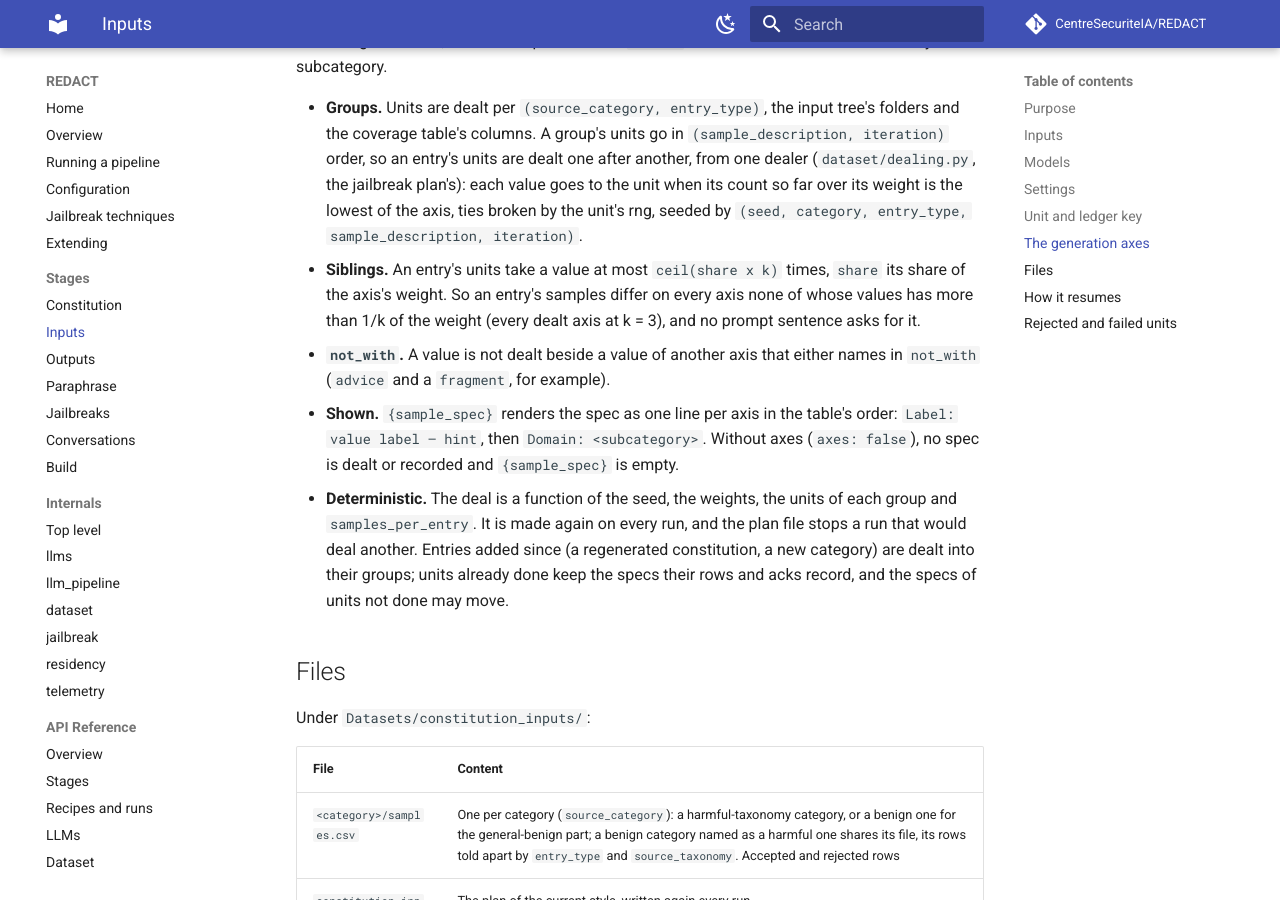
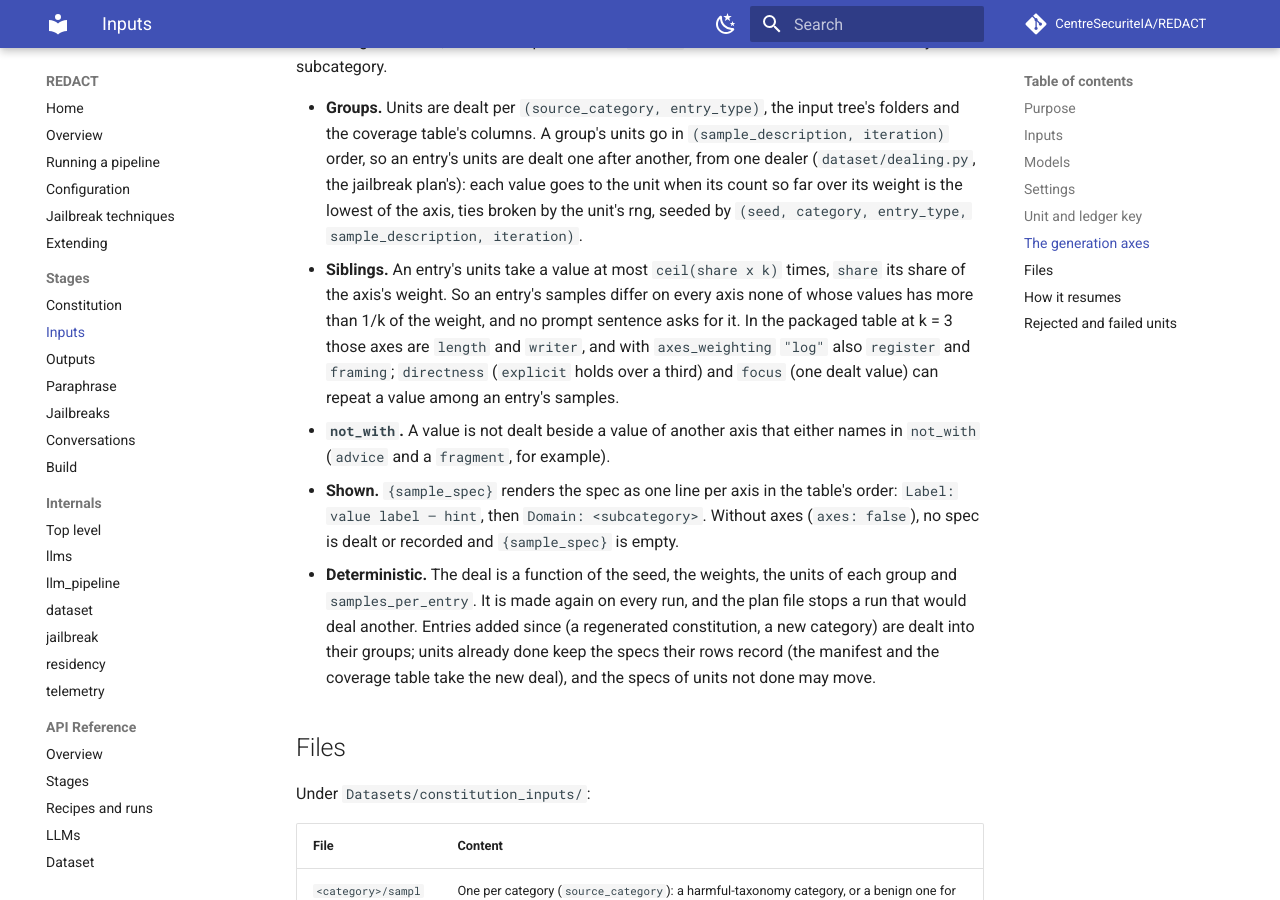
Before and after one commit to CentreSecuriteIA/REDACT, an MkDocs documentation site: the page built from docs/stages/inputs.md, in a window 1280 px wide and 900 px high, scrolled down 2456 px. Built offline with MkDocs 1.6.1 and Material for MkDocs 9.7.7, drawn with Linux system fonts in a browser that asks for light colours; comment, search, counter and statistics services are not loaded; some of the changed text lies outside the part shown.

Commit message:
Sync the stage pages with the code
inputs: only length and writer differ among an entry's samples at the table's
weights (register and framing too under log weighting); a resume re-deals the
manifest and coverage specs, not the saved rows'; the check reply is read by
its first word. outputs: the response axes are length, format and register.
constitution: the general_benign prompt has no group_tag placeholder (the call
passes it for source_group_tag). paraphrase: the stand-in loads at FP8.
build: a row whose sample_id an earlier part wrote is left out, and
dataset_type follows the first part's columns.

Co-Authored-By: Claude Sonnet 5.5 <noreply@anthropic.com>

```diff
--- a/docs/stages/inputs.md
+++ b/docs/stages/inputs.md
@@ -102,8 +102,11 @@ subcategory.
   `(seed, category, entry_type, sample_description, iteration)`.
 - **Siblings.** An entry's units take a value at most `ceil(share x k)`
   times, `share` its share of the axis's weight. So an entry's samples
-  differ on every axis none of whose values has more than 1/k of the weight
-  (every dealt axis at k = 3), and no prompt sentence asks for it.
+  differ on every axis none of whose values has more than 1/k of the weight,
+  and no prompt sentence asks for it. In the packaged table at k = 3 those
+  axes are `length` and `writer`, and with `axes_weighting` `"log"` also
+  `register` and `framing`; `directness` (`explicit` holds over a third) and
+  `focus` (one dealt value) can repeat a value among an entry's samples.
 - **`not_with`.** A value is not dealt beside a value of another axis that
   either names in `not_with` (`advice` and a `fragment`, for example).
 - **Shown.** `{sample_spec}` renders the spec as one line per axis in the
@@ -114,8 +117,9 @@ subcategory.
   units of each group and `samples_per_entry`. It is made again on every
   run, and the plan file stops a run that would deal another. Entries added
   since (a regenerated constitution, a new category) are dealt into their
-  groups; units already done keep the specs their rows and acks record, and
-  the specs of units not done may move.
+  groups; units already done keep the specs their rows record (the manifest
+  and the coverage table take the new deal), and the specs of units not done
+  may move.
 
 ## Files
 
@@ -194,7 +198,12 @@ stops until the same fresh run is repeated.
 ## Rejected and failed units
 
 - A sample the checker rejects is saved with `accepted` false and the
-  checker's reply in `rejection_reason`.
+  checker's reply in `rejection_reason`. The check prompt asks for `Yes` or
+  `No` as the reply's first word; `is_accepted`
+  ([llm_pipeline](../internals/llm_pipeline.md)) accepts a first word of
+  `yes`, `ok`, `okay`, `accept`, `accepted`, `pass` or `passed`, in any case
+  and after leading markdown or quote marks, and rejects any other reply, one
+  that opens with a preamble included.
 - A unit with every reply rejected is acked `rejected`, with no row.
 - A unit whose sample the folder holds already is acked `no_sample`.
 - On the async lane (an OpenAI-compatible endpoint or vLLM), a unit whose
```
Also changed, not shown: docs/stages/build.md (+6 -4 lines), docs/stages/constitution.md (+4 -2 lines), docs/stages/outputs.md (+5 -2 lines), docs/stages/paraphrase.md (+5 -2 lines).
